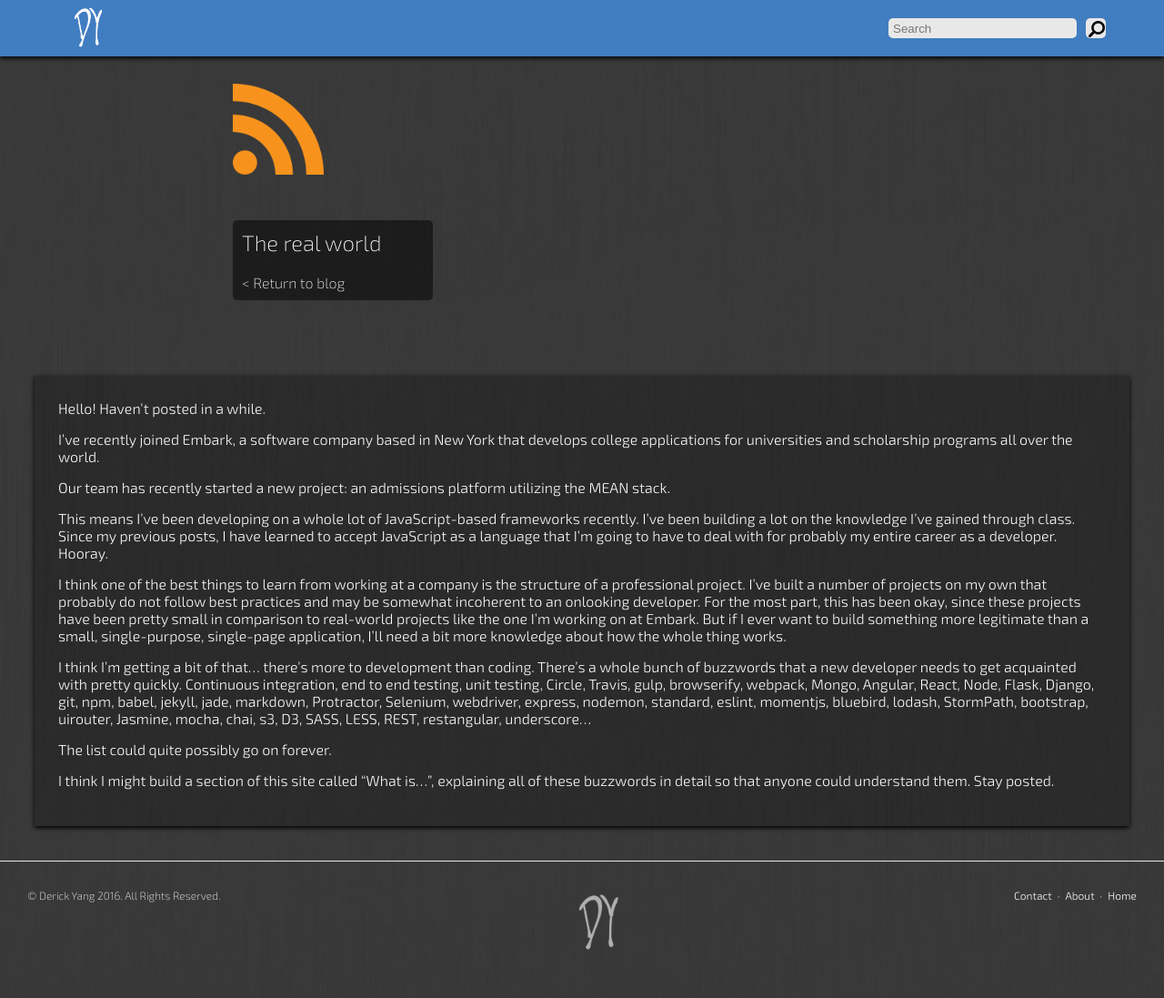
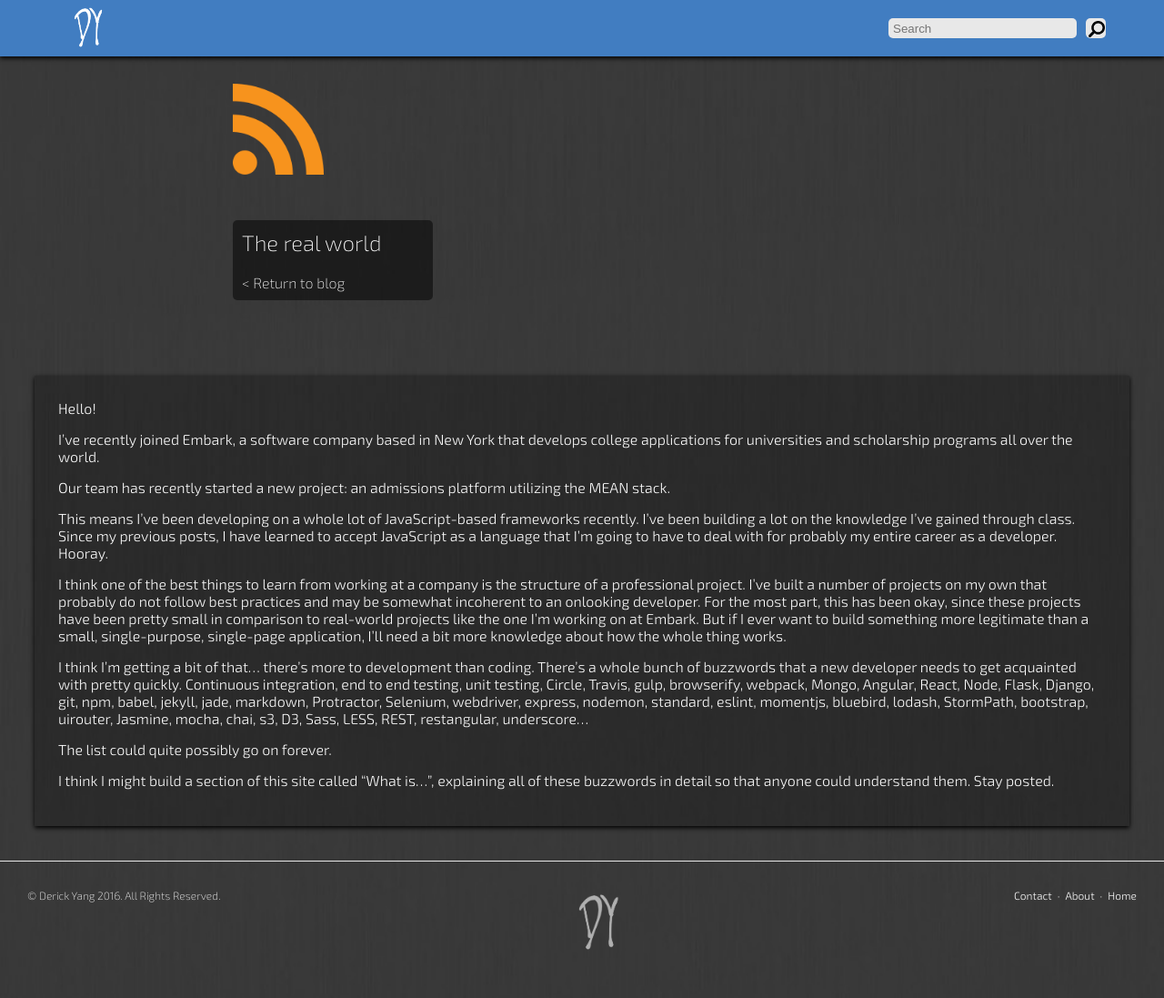
Before and after one commit to dyang108/dyang108.github.io, a Jekyll site: the page built from _posts/Posts/2016-07-08-the-real-world.md, in a window 1280 px wide. Shown: the whole page at 91% size. Built offline with Jekyll 4.4.1, drawn with Linux system fonts in a browser that asks for light colours.

```diff
--- a/_posts/Posts/2016-07-08-the-real-world.md
+++ b/_posts/Posts/2016-07-08-the-real-world.md
@@ -6,7 +6,7 @@
 background:
 ---
 
-Hello! Haven't posted in a while.
+Hello!
 
 I've recently joined Embark, a software company based in New York that develops college applications for universities and scholarship programs all over the world.
 
@@ -16,7 +16,7 @@
 
 I think one of the best things to learn from working at a company is the structure of a professional project. I've built a number of projects on my own that probably do not follow best practices and may be somewhat incoherent to an onlooking developer. For the most part, this has been okay, since these projects have been pretty small in comparison to real-world projects like the one I'm working on at Embark. But if I ever want to build something more legitimate than a small, single-purpose, single-page application, I'll need a bit more knowledge about how the whole thing works.
 
-I think I'm getting a bit of that... there's more to development than coding. There's a whole bunch of buzzwords that a new developer needs to get acquainted with pretty quickly. Continuous integration, end to end testing, unit testing, Circle, Travis, gulp, browserify, webpack, Mongo, Angular, React, Node, Flask, Django, git, npm, babel, jekyll, jade, markdown, Protractor, Selenium, webdriver, express, nodemon, standard, eslint, momentjs, bluebird, lodash, StormPath, bootstrap, uirouter, Jasmine, mocha, chai, s3, D3, SASS, LESS, REST, restangular, underscore...
+I think I'm getting a bit of that... there's more to development than coding. There's a whole bunch of buzzwords that a new developer needs to get acquainted with pretty quickly. Continuous integration, end to end testing, unit testing, Circle, Travis, gulp, browserify, webpack, Mongo, Angular, React, Node, Flask, Django, git, npm, babel, jekyll, jade, markdown, Protractor, Selenium, webdriver, express, nodemon, standard, eslint, momentjs, bluebird, lodash, StormPath, bootstrap, uirouter, Jasmine, mocha, chai, s3, D3, Sass, LESS, REST, restangular, underscore...
 
 The list could quite possibly go on forever.
 
```
Also changed, not shown: _posts/Posts/2016-02-02-separation-church-state.md (deleted, +0 -21 lines), _posts/Posts/2016-03-24-everyone-hates-javascript.md (+2 -2 lines), _posts/Posts/2016-04-22-perfectionism.md (+1 -1 lines), _posts/Projects/2016-08-19-itinerary-builder.md (added, +10 -0 lines).
